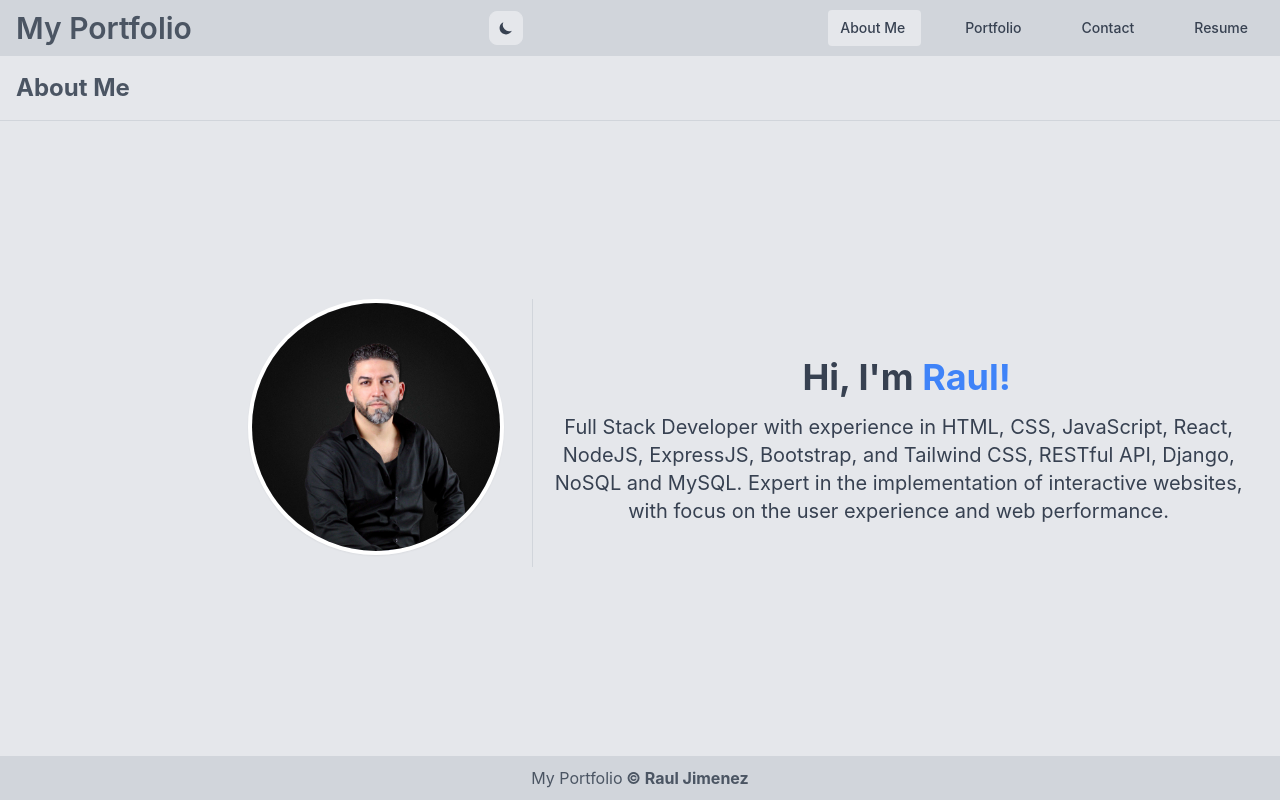
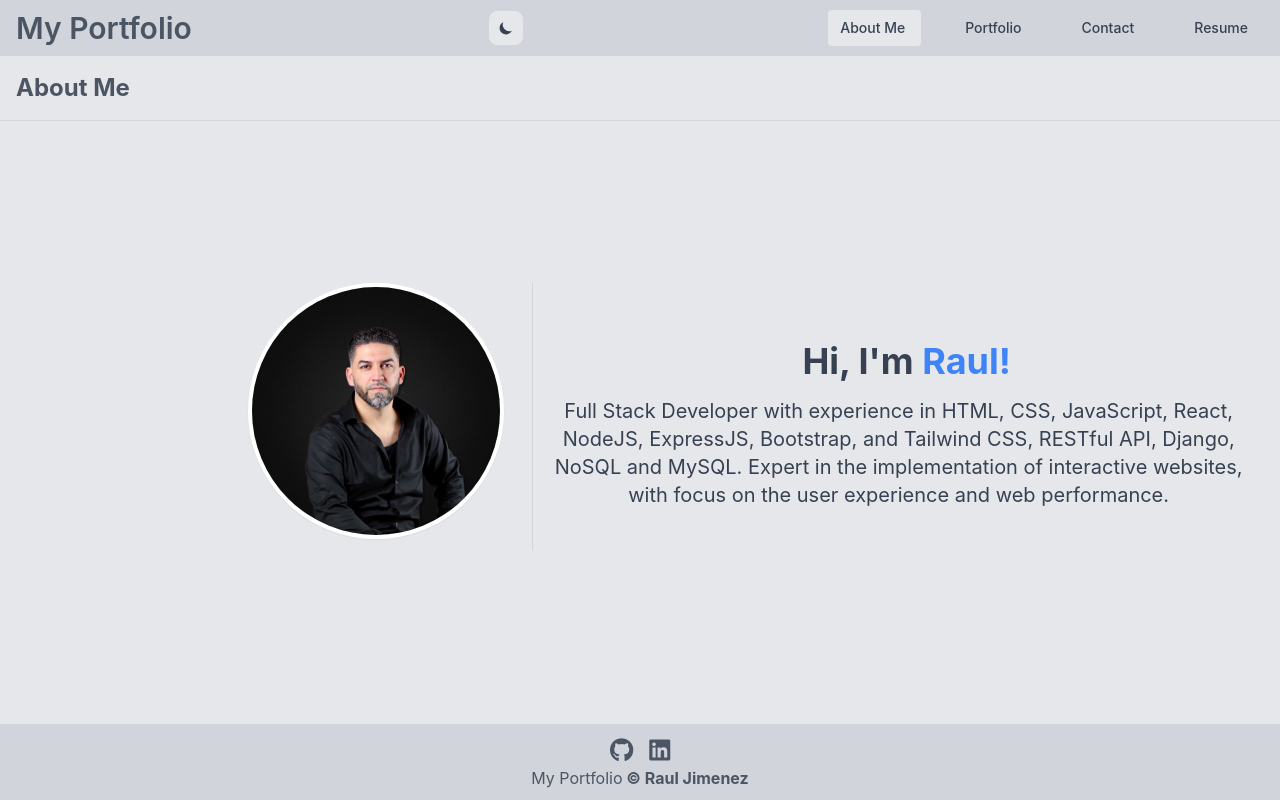
Before and after one commit to jimenezraul/react-portfolio, a React (Create React App) app: page / in a window 1280 px wide. Built offline with nearby package versions, Linux system fonts and the light colour scheme.

Commit message:
add social profiles to footer

```diff
--- a/public/index.html
+++ b/public/index.html
@@ -14,6 +14,7 @@
   <meta name="msapplication-TileColor" content="#da532c">
   <meta name="theme-color" content="#ffffff">
   <meta name="description" content="Web site created using create-react-app" />
+  <script src="https://kit.fontawesome.com/898ca0ca4a.js" crossorigin="anonymous"></script>
   <!--
       manifest.json provides metadata used when your web app is installed on a
       user's mobile device or desktop. See https://developers.google.com/web/fundamentals/web-app-manifest/
--- a/src/component/Footer/index.js
+++ b/src/component/Footer/index.js
@@ -3,8 +3,16 @@ import React from "react";
 const Footer = () => {
   return (
     <footer className="text-gray-600 dark:text-gray-500 bg-gray-300 border-gray-200 px-2 sm:px-4 py-2.5 dark:bg-gray-800 p-3">
-        <div className="container mx-auto">
-            <div className="flex justify-center">
+      <div className="container mx-auto align-middle">
+        <div className="flex flex-col justify-center text-center">
+          <div>
+            <a className="pr-2" href="https://github.com/jimenezraul">
+              <i class="text-2xl fa-brands fa-github"></i>
+            </a>
+            <a className="pl-2" href="https://www.linkedin.com/in/raul-jimenez-778b2a196/">
+            <i class="text-2xl fa-brands fa-linkedin"></i>
+            </a>
+          </div>
           <p>
             My Portfolio
             <strong> &copy; Raul Jimenez</strong>
```
Lines whose indentation alone changed are shown as unchanged.
